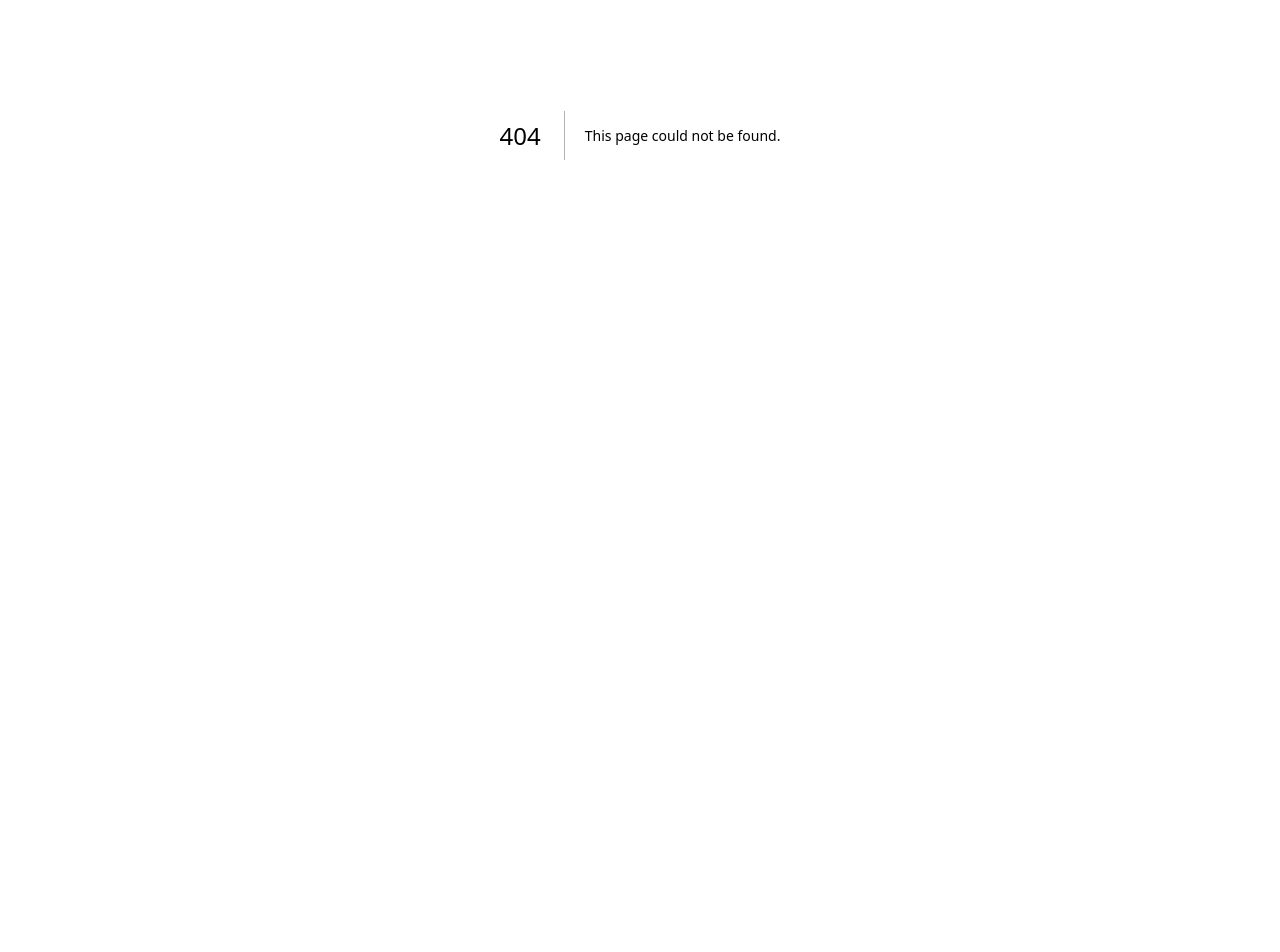
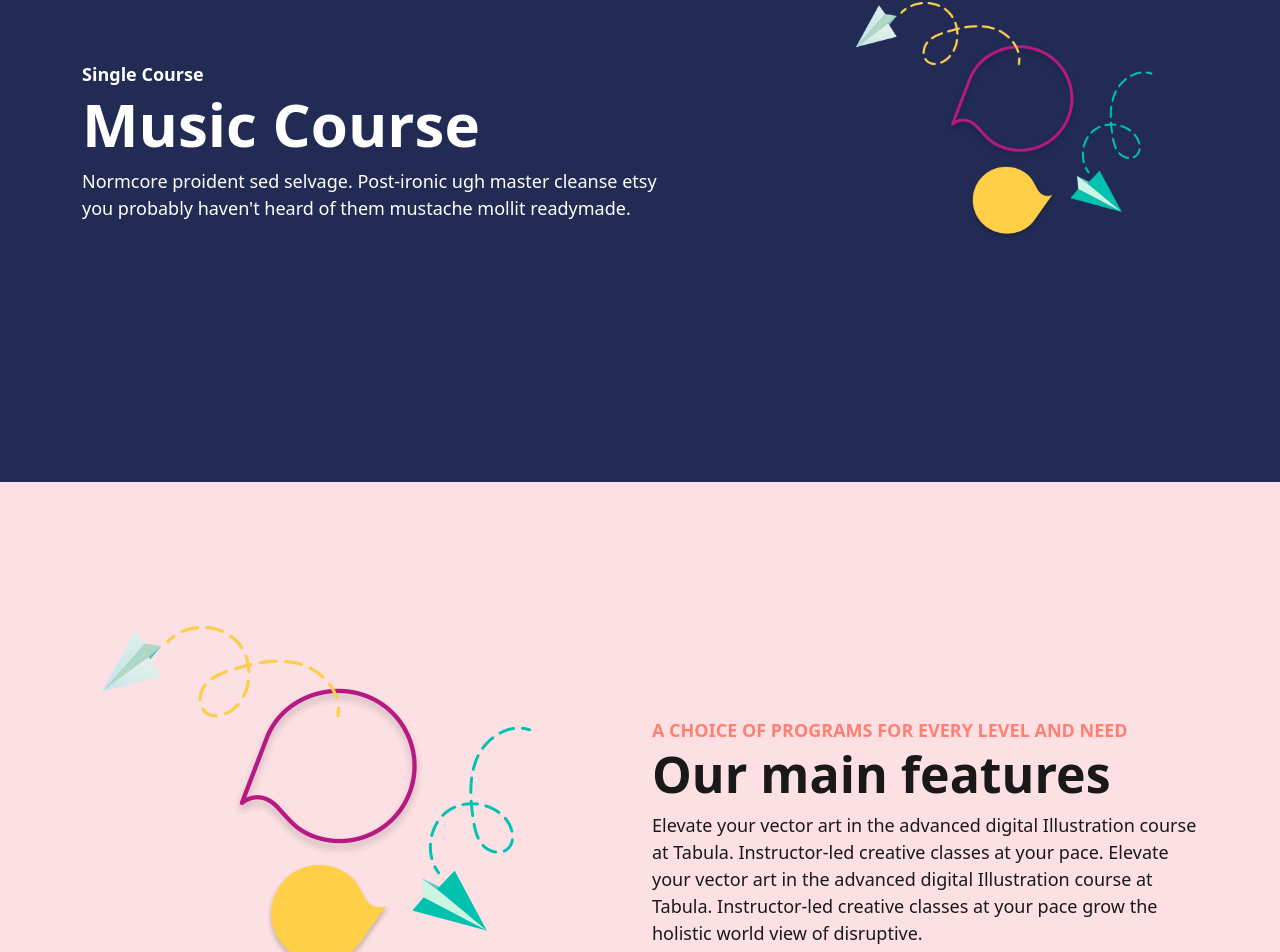
Before and after one commit to curiousdilip/letslearnmusic, a Next.js app: page /single-course in a window 1280 px wide. Before the commit this address had no page. Shown: the part 265-1217 px from the top of the page. Before the commit the page ends 800 px from the top, so only its background shows below. Built offline with nearby package versions, Linux system fonts and the light colour scheme.

Commit message:
single course added

```diff
--- /dev/null
+++ b/app/single-course/page.jsx
@@ -0,0 +1,114 @@
+import Footer from "../components/footer";
+import Header2 from "../components/header2";
+import "./single-course.css";
+export default function About() {
+  return (
+    <>
+      <main>
+        <Header2 />
+
+        <section id="sc-hero">
+          <div className="container">
+            <div className="row align-items-center">
+              <div className="col-md-8">
+                <span>Single Course</span>
+                <h2>Music Course</h2>
+                <p>
+                  Normcore proident sed selvage. Post-ironic ugh master cleanse
+                  etsy you probably haven't heard of them mustache mollit
+                  readymade.
+                </p>
+              </div>
+              <div className="col-md-4">
+                <img src="/img/hero_contact.png" alt="" className="img-fluid" />
+              </div>
+            </div>
+          </div>
+        </section>
+        <section id="sc-features">
+          <div className="container">
+            <div className="row align-items-center">
+              <div className="col-md-6">
+                <img src="/img/hero_contact.png" alt="" />
+              </div>
+              <div className="col-md-6">
+                <div className="content">
+                  <span>A CHOICE OF PROGRAMS FOR EVERY LEVEL AND NEED</span>
+                  <h3>Our main features</h3>
+                  <p>
+                    Elevate your vector art in the advanced digital Illustration
+                    course at Tabula. Instructor-led creative classes at your
+                    pace. Elevate your vector art in the advanced digital
+                    Illustration course at Tabula. Instructor-led creative
+                    classes at your pace grow the holistic world view of
+                    disruptive.
+                  </p>
+                </div>
+              </div>
+            </div>
+            <div className="row">
+              <div className="col-md-3">
+                <div className="box">
+                  <div className="icon">
+                    <i className="bi bi-geo-alt"></i>
+                  </div>
+                  <div className="text">
+                    <h4>Location</h4>
+                    <p>
+                      Tote bag trust fund tacos organic four dollar toast
+                      kickstarter pork belly
+                    </p>
+                  </div>
+                </div>
+              </div>
+              <div className="col-md-3">
+                <div className="box">
+                  <div className="icon">
+                    <i className="bi bi-geo-alt"></i>
+                  </div>
+                  <div className="text">
+                    <h4>Location</h4>
+                    <p>
+                      Tote bag trust fund tacos organic four dollar toast
+                      kickstarter pork belly
+                    </p>
+                  </div>
+                </div>
+              </div>
+              <div className="col-md-3">
+                <div className="box">
+                  <div className="icon">
+                    <i className="bi bi-geo-alt"></i>
+                  </div>
+                  <div className="text">
+                    <h4>Location</h4>
+                    <p>
+                      Tote bag trust fund tacos organic four dollar toast
+                      kickstarter pork belly
+                    </p>
+                  </div>
+                </div>
+              </div>
+              <div className="col-md-3">
+                <div className="box">
+                  <div className="icon">
+                    <i className="bi bi-geo-alt"></i>
+                  </div>
+                  <div className="text">
+                    <h4>Location</h4>
+                    <p>
+                      Tote bag trust fund tacos organic four dollar toast
+                      kickstarter pork belly
+                    </p>
+                  </div>
+                </div>
+              </div>
+            </div>
+          </div>
+        </section>
+
+        <Footer />
+      </main>
+    </>
+  );
+}
--- /dev/null
+++ b/app/single-course/single-course.css
@@ -0,0 +1,65 @@
+#sc-hero {
+  margin-top: 82px;
+  height: 665px;
+  max-height: 100vh;
+  display: flex;
+  justify-content: center;
+  align-items: center;
+  background-color: #222b54;
+}
+
+#sc-hero span {
+  font-size: 18px;
+  font-weight: 600;
+  color: #fff;
+}
+
+#sc-hero h2 {
+  font-size: 60px;
+  font-weight: 600;
+  color: #fff;
+}
+
+#sc-features {
+  background-color: #fde0e4;
+  padding: 128px 0;
+}
+
+#sc-features span {
+  font-size: 18px;
+  font-weight: 600;
+  color: #ff8073;
+}
+
+#sc-features h3 {
+  font-size: 50px;
+  font-weight: 600;
+  color: #191919;
+}
+
+#sc-features p {
+  max-width: 600px;
+  font-size: 18px;
+  color: #191919;
+}
+
+#sc-features .box {
+  display: flex;
+  justify-content: center;
+  align-items: flex-start;
+}
+
+#sc-features .box .icon {
+  margin-right: 24px;
+}
+
+#sc-features .box .icon i {
+  color: #b61984;
+  font-size: 20px;
+}
+
+#sc-hero p {
+  max-width: 600px;
+  font-size: 18px;
+  color: #fff;
+}
```
Also changed, not shown: app/courses/courses.css (+57 -0 lines).
